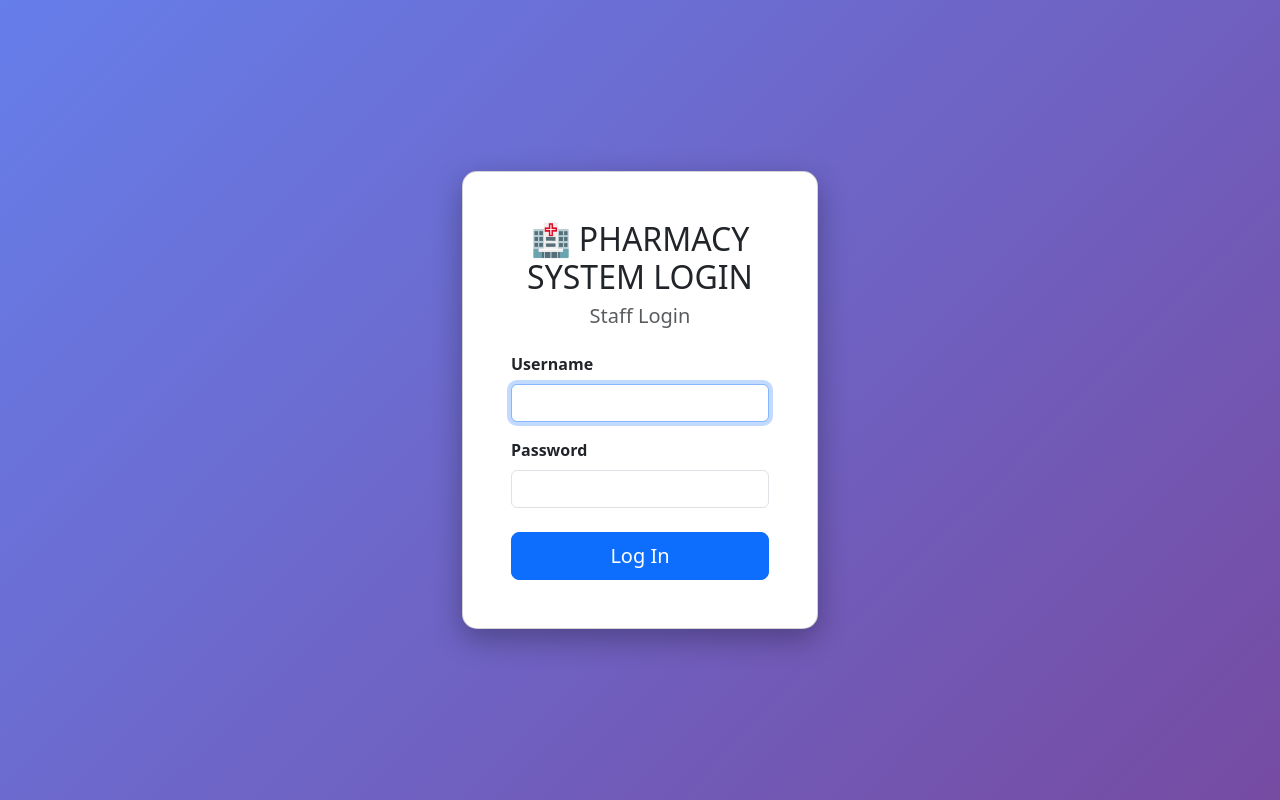
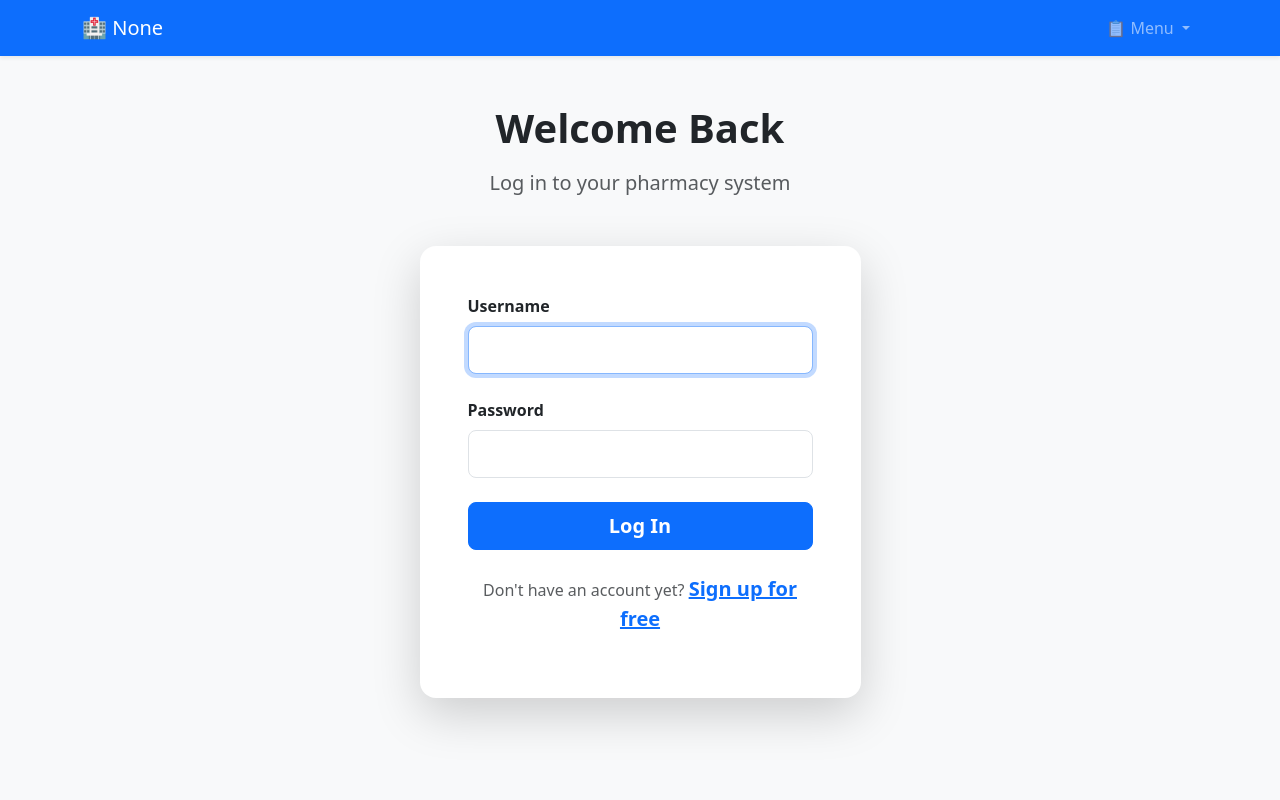
Before and after one commit to ikeman950/TonyMed-Solutions, a Flask app: template templates/login.html in a window 1280 px wide. Run offline with Flask 3, Linux system fonts and the light colour scheme; the template is opened without the code that fills it, so the values that code supplies are empty; some libraries are stand-ins or nearby versions.

Commit message:
Convert login.html to use template inheritance

```diff
--- a/templates/login.html
+++ b/templates/login.html
@@ -1,26 +1,16 @@
-<!DOCTYPE html>
-<html lang="en">
-<head>
-    <meta charset="UTF-8">
-    <meta name="viewport" content="width=device-width, initial-scale=1.0">
-    <title>Login - My Pharmacy System</title>
-    <link href="https://cdn.jsdelivr.net/npm/bootstrap@5.3.3/dist/css/bootstrap.min.css" rel="stylesheet">
-    <style>
-        body { background: linear-gradient(135deg, #667eea 0%, #764ba2 100%); min-height: 100vh; }
-        .login-card { border-radius: 15px; box-shadow: 0 10px 30px rgba(0,0,0,0.3); }
-    </style>
-</head>
-<body>
-    <div class="container">
-        <div class="row justify-content-center align-items-center min-vh-100">
-            <div class="col-md-4">
-                <div class="card login-card">
-                    <div class="card-body p-5">
-                        <div class="text-center mb-4">
-                            <h2>🏥 PHARMACY SYSTEM LOGIN</h2>
-                            <h5 class="text-muted">Staff Login</h5>
+{% extends "base.html" %}
+
+{% block content %}
+<div class="container mt-5">
+    <div class="row justify-content-center">
+        <div class="col-lg-5 col-md-7">
+            <div class="text-center mb-5">
+                <h1 class="fw-bold mb-3">Welcome Back</h1>
+                <p class="lead text-muted">Log in to your pharmacy system</p>
             </div>
 
+            <div class="card shadow-lg border-0 rounded-4">
+                <div class="card-body p-5">
                     {% with messages = get_flashed_messages(with_categories=true) %}
                       {% if messages %}
                         {% for category, message in messages %}
@@ -33,22 +23,35 @@
                     {% endwith %}
 
                     <form method="POST">
-                            <div class="mb-3">
+                        <div class="mb-4">
                             <label class="form-label fw-bold">Username</label>
-                                <input type="text" name="username" class="form-control" required autofocus>
+                            <input type="text" name="username" class="form-control form-control-lg" required autofocus>
                         </div>
+
                         <div class="mb-4">
                             <label class="form-label fw-bold">Password</label>
-                                <input type="password" name="password" class="form-control" required>
+                            <input type="password" name="password" class="form-control form-control-lg" required>
                         </div>
-                            <button type="submit" class="btn btn-primary btn-lg w-100">Log In</button>
+
+                        <div class="d-grid">
+                            <button type="submit" class="btn btn-primary btn-lg fw-bold">
+                                Log In
+                            </button>
+                        </div>
                     </form>
 
-
+                    <!-- Prominent Sign Up Link -->
+                    <div class="text-center mt-4">
+                        <p class="text-muted">
+                            Don't have an account yet?
+                            <a href="{{ url_for('signup') }}" class="text-primary fw-bold fs-5">
+                                Sign up for free
+                            </a>
+                        </p>
                     </div>
                 </div>
             </div>
         </div>
     </div>
-</body>
-</html>
+</div>
+{% endblock %}
```
Lines whose indentation alone changed are shown as unchanged.
